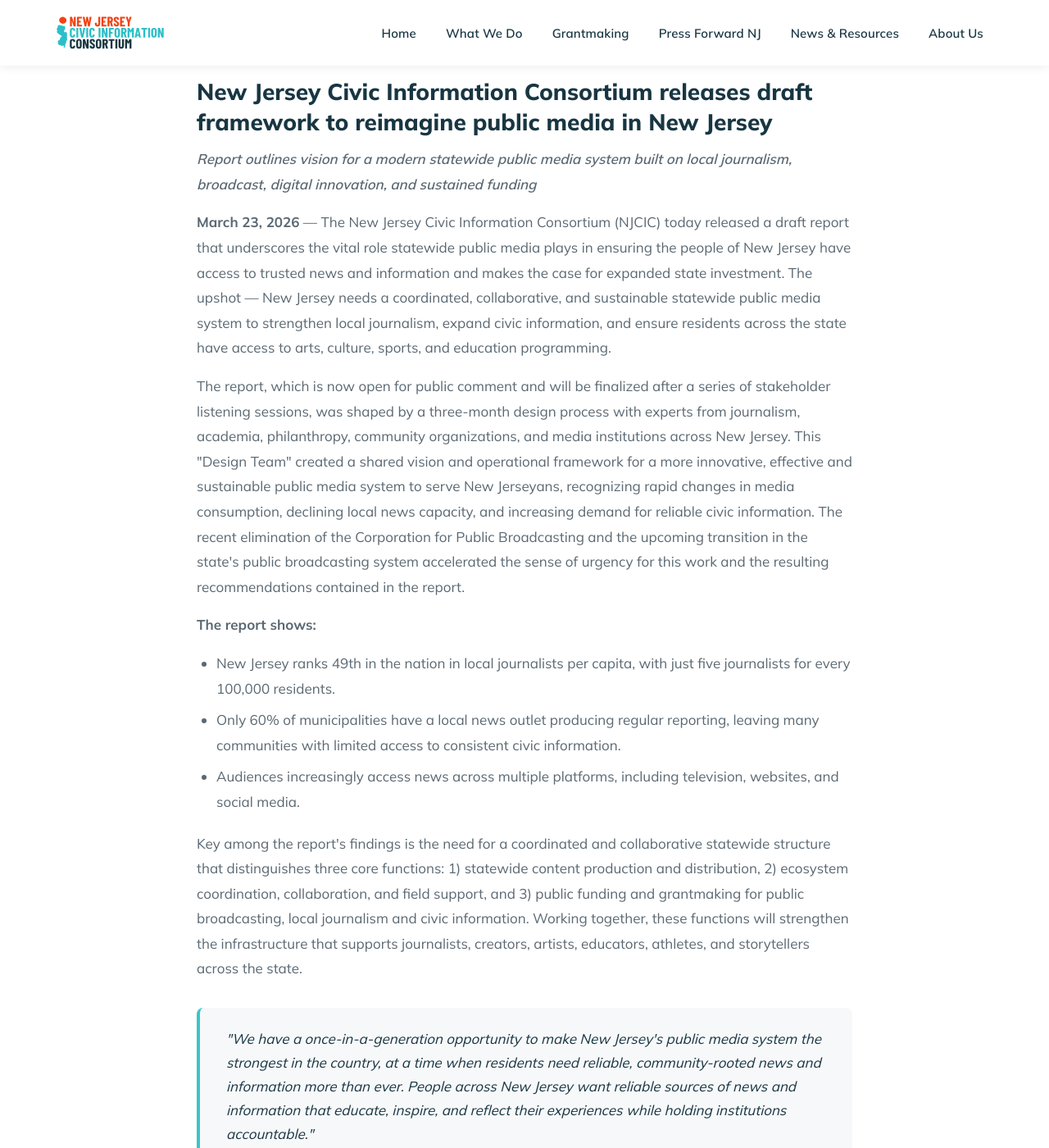
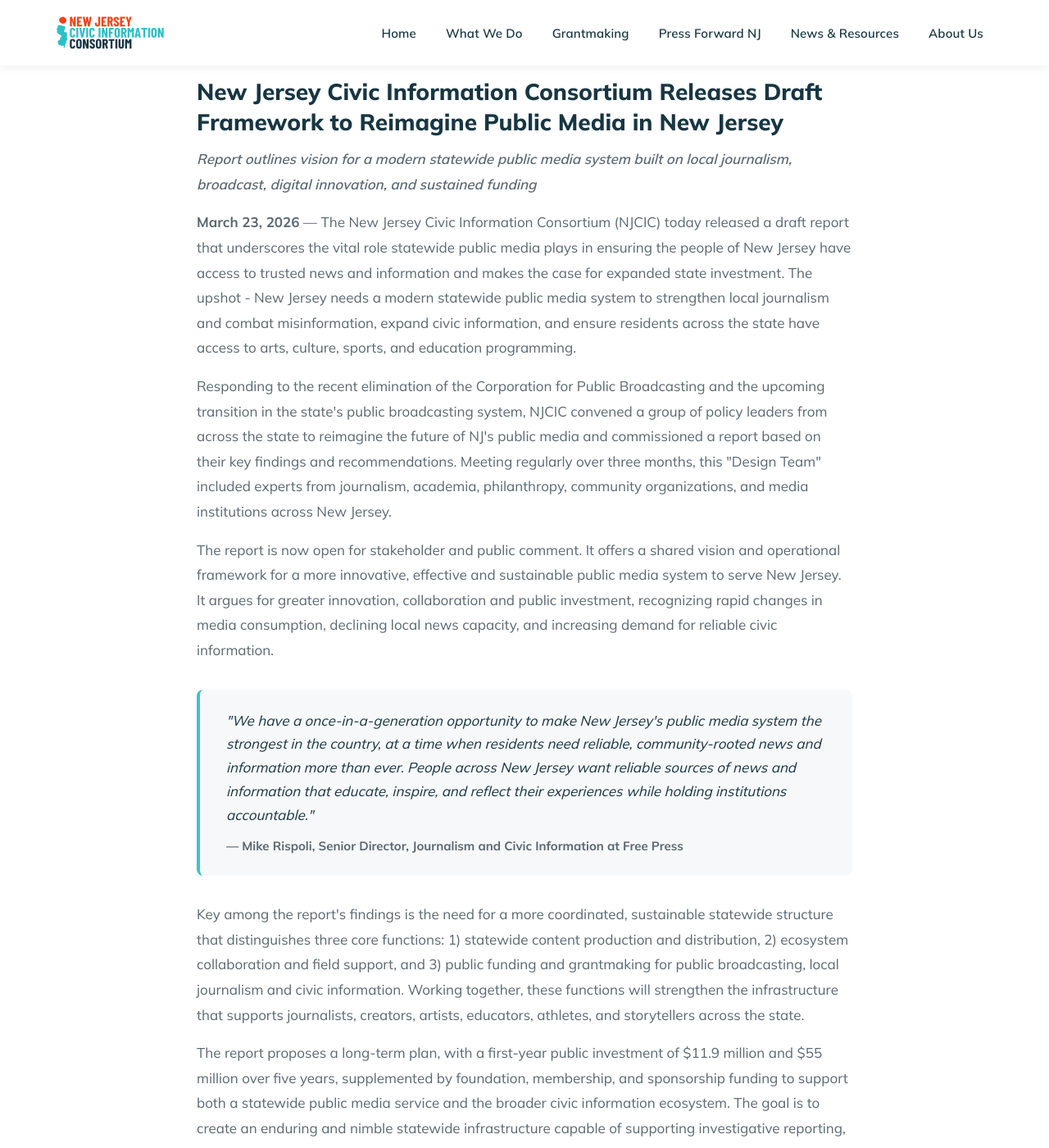
Before and after one commit to madi-mccool/njcivicinfo, a Jekyll site: the page built from docs/press-release-ecosystem-report.html, in a window 1280 px wide and 1400 px high, scrolled down 460 px. Shown: the whole window at 82% size. Built offline with Jekyll 4.4.1, drawn with Linux system fonts in a browser that asks for light colours; some of the changed text lies outside the part shown.

Commit message:
Update press release page with new copy and add ecosystem report enhancements
- Replace press release body with updated copy including new quotes, funding
  details ($11.9M first year, $55M over five years), and revised language
- Add hyperlinks for Due East Partners, Public Media Company, and Free Press
  in both press release and ecosystem report pages
- Add "Download this press release" card alongside "Explore the full report"
- Update "Explore the Report" buttons to link to the PDF report
- Add public comment CTA section with survey link on ecosystem report page
- Add note about listening sessions through early April

https://claude.ai/code/session_01CxibJkEjGFoAvXsJBy6GTX

```diff
--- a/docs/press-release-ecosystem-report.html
+++ b/docs/press-release-ecosystem-report.html
@@ -18,42 +18,37 @@ description: "New Jersey Civic Information Consortium releases draft framework t
 <section class="content-section">
   <div class="content-container">
     <div class="press-release-body">
-      <h2 class="press-release-headline">New Jersey Civic Information Consortium releases draft framework to reimagine public media in New Jersey</h2>
+      <h2 class="press-release-headline">New Jersey Civic Information Consortium Releases Draft Framework to Reimagine Public Media in New Jersey</h2>
       <p class="press-release-subhead">Report outlines vision for a modern statewide public media system built on local journalism, broadcast, digital innovation, and sustained funding</p>
 
-      <p><strong>March 23, 2026</strong> — The New Jersey Civic Information Consortium (NJCIC) today released a draft report that underscores the vital role statewide public media plays in ensuring the people of New Jersey have access to trusted news and information and makes the case for expanded state investment. The upshot — New Jersey needs a coordinated, collaborative, and sustainable statewide public media system to strengthen local journalism, expand civic information, and ensure residents across the state have access to arts, culture, sports, and education programming.</p>
+      <p><strong>March 23, 2026</strong> — The New Jersey Civic Information Consortium (NJCIC) today released a draft report that underscores the vital role statewide public media plays in ensuring the people of New Jersey have access to trusted news and information and makes the case for expanded state investment. The upshot - New Jersey needs a modern statewide public media system to strengthen local journalism and combat misinformation, expand civic information, and ensure residents across the state have access to arts, culture, sports, and education programming.</p>
 
-      <p>The report, which is now open for public comment and will be finalized after a series of stakeholder listening sessions, was shaped by a three-month design process with experts from journalism, academia, philanthropy, community organizations, and media institutions across New Jersey. This "Design Team" created a shared vision and operational framework for a more innovative, effective and sustainable public media system to serve New Jerseyans, recognizing rapid changes in media consumption, declining local news capacity, and increasing demand for reliable civic information. The recent elimination of the Corporation for Public Broadcasting and the upcoming transition in the state's public broadcasting system accelerated the sense of urgency for this work and the resulting recommendations contained in the report.</p>
+      <p>Responding to the recent elimination of the Corporation for Public Broadcasting and the upcoming transition in the state's public broadcasting system, NJCIC convened a group of policy leaders from across the state to reimagine the future of NJ's public media and commissioned a report based on their key findings and recommendations. Meeting regularly over three months, this "Design Team" included experts from journalism, academia, philanthropy, community organizations, and media institutions across New Jersey.</p>
 
-      <p><strong>The report shows:</strong></p>
-      <ul>
-        <li>New Jersey ranks 49th in the nation in local journalists per capita, with just five journalists for every 100,000 residents.</li>
-        <li>Only 60% of municipalities have a local news outlet producing regular reporting, leaving many communities with limited access to consistent civic information.</li>
-        <li>Audiences increasingly access news across multiple platforms, including television, websites, and social media.</li>
-      </ul>
-
-      <p>Key among the report's findings is the need for a coordinated and collaborative statewide structure that distinguishes three core functions: 1) statewide content production and distribution, 2) ecosystem coordination, collaboration, and field support, and 3) public funding and grantmaking for public broadcasting, local journalism and civic information. Working together, these functions will strengthen the infrastructure that supports journalists, creators, artists, educators, athletes, and storytellers across the state.</p>
+      <p>The report is now open for stakeholder and public comment. It offers a shared vision and operational framework for a more innovative, effective and sustainable public media system to serve New Jersey. It argues for greater innovation, collaboration and public investment, recognizing rapid changes in media consumption, declining local news capacity, and increasing demand for reliable civic information.</p>
 
       <blockquote class="press-release-quote">
         <p>"We have a once-in-a-generation opportunity to make New Jersey's public media system the strongest in the country, at a time when residents need reliable, community-rooted news and information more than ever. People across New Jersey want reliable sources of news and information that educate, inspire, and reflect their experiences while holding institutions accountable."</p>
         <cite>— Mike Rispoli, Senior Director, Journalism and Civic Information at Free Press</cite>
       </blockquote>
 
-      <p>The report proposes a five-year investment of public and private funding to support both a statewide public media service and the broader civic information ecosystem. The goal is to create a durable and permanent, yet flexible, infrastructure capable of supporting investigative reporting, regional coverage, community engagement, and digital and broadcast distribution across the state, fueled in part by continued grantmaking to local news outlets by the New Jersey Civic Information Consortium.</p>
+      <p>Key among the report's findings is the need for a more coordinated, sustainable statewide structure that distinguishes three core functions: 1) statewide content production and distribution, 2) ecosystem collaboration and field support, and 3) public funding and grantmaking for public broadcasting, local journalism and civic information. Working together, these functions will strengthen the infrastructure that supports journalists, creators, artists, educators, athletes, and storytellers across the state.</p>
+
+      <p>The report proposes a long-term plan, with a first-year public investment of $11.9 million and $55 million over five years, supplemented by foundation, membership, and sponsorship funding to support both a statewide public media service and the broader civic information ecosystem. The goal is to create an enduring and nimble statewide infrastructure capable of supporting investigative reporting, regional coverage, community engagement, and digital and broadcast distribution, fueled, in part, by continued grantmaking to local news outlets by the New Jersey Civic Information Consortium.</p>
 
       <blockquote class="press-release-quote">
         <p>"This represents an important step in reimagining how public media can serve New Jersey. The goal is to ensure that every community in our state has access to trusted news, cultural and sports programming, civic information, and storytelling that reflects the full diversity of New Jersey."</p>
         <cite>— Lisa Sahulka, Executive Director of the New Jersey Civic Information Consortium</cite>
       </blockquote>
 
-      <p>The proposed framework and budget were developed by a consulting team including Due East Partners, Public Media Company, and Free Press, who worked alongside the Design Team to review national benchmarks, assess New Jersey's media landscape, and develop potential governance, operational, and financial models for a reimagined system. Public Media Company led the business and budget modeling, drawing on 25 years of experience working with public media institutions across the country.</p>
+      <p>The proposed framework and budget were developed by a consulting team including <a href="https://dueeastpartners.com/about" target="_blank" rel="noopener">Due East Partners</a>, <a href="https://publicmedia.co/about-us/" target="_blank" rel="noopener">Public Media Company</a>, and <a href="https://www.freepress.net/about" target="_blank" rel="noopener">Free Press</a>, who worked alongside the Design Team to review national benchmarks, assess New Jersey's media landscape, and develop potential governance, operational, and financial models for a reimagined system. Public Media Company led the business and budget modeling, drawing on 25 years of experience working with public media institutions across the country.</p>
 
       <blockquote class="press-release-quote">
-        <p>"This design process brought together leading experts in New Jersey and nationally to envision a modern public media system for New Jersey. The heart of this new system is a statewide network that builds on NJ's existing assets to increase innovation, partnership and public voice."</p>
+        <p>"This visioning process brought together leading experts in New Jersey and nationally to design an innovative, yet homegrown public media system for the Garden State that builds on what's working and addresses what's not. The ultimate goal is to ensure people across the state can access trusted, timely news and civic information through public media that is of New Jersey, by New Jersey, for New Jersey."</p>
         <cite>— Lauren Maddox, Co-Founder, Due East Partners</cite>
       </blockquote>
 
-      <p>The full report is now available for stakeholder input and public comment. Free Press and Due East will host listening sessions with key stakeholders through early April—including legislators, journalists, community leaders, educators, and philanthropic partners. Feedback will be summarized and incorporated into the final report expected later this spring.</p>
+      <p>The full report is now available <a href="https://njcivicinfo.org/wp-content/uploads/2026/03/2026-New-Jersey-Public-Media-Ecosystem-Report.pdf" target="_blank" rel="noopener">here</a> for stakeholder input and public comment. To submit feedback, please complete <a href="https://www.surveyhero.com/c/NJpublic" target="_blank" rel="noopener">this short survey.</a> Free Press and Due East will host listening sessions with key stakeholders through early April—including legislators, journalists, community leaders, educators, and philanthropic partners. Feedback will be summarized and incorporated into the final report expected later this spring.</p>
 
       <hr class="press-release-divider">
 
@@ -72,14 +67,24 @@ description: "New Jersey Civic Information Consortium releases draft framework t
 
 <!-- Explore the Report CTA -->
 <section class="content-section bg-offwhite" style="padding: 60px 0;">
-  <div class="content-container" style="text-align: center;">
-    <div class="report-cta-card">
-      <div class="report-cta-icon">
-        <svg viewBox="0 0 24 24" xmlns="http://www.w3.org/2000/svg"><path d="M19 3H5c-1.1 0-2 .9-2 2v14c0 1.1.9 2 2 2h14c1.1 0 2-.9 2-2V5c0-1.1-.9-2-2-2zm-5 14H7v-2h7v2zm3-4H7v-2h10v2zm0-4H7V7h10v2z"/></svg>
+  <div class="content-container">
+    <div style="display: flex; gap: 32px; justify-content: center; flex-wrap: wrap;">
+      <div class="report-cta-card" style="flex: 1; max-width: 400px;">
+        <div class="report-cta-icon">
+          <svg viewBox="0 0 24 24" xmlns="http://www.w3.org/2000/svg"><path d="M19 3H5c-1.1 0-2 .9-2 2v14c0 1.1.9 2 2 2h14c1.1 0 2-.9 2-2V5c0-1.1-.9-2-2-2zm-5 14H7v-2h7v2zm3-4H7v-2h10v2zm0-4H7V7h10v2z"/></svg>
+        </div>
+        <h3>Explore the Full Report</h3>
+        <p>Read the complete Public Media Ecosystem Report to learn more about the vision for public media in New Jersey.</p>
+        <a href="{{ '/ecosystem-report/' | relative_url }}" class="btn btn-primary">View the Report</a>
       </div>
-      <h3>Explore the Full Report</h3>
-      <p>Read the complete Public Media Ecosystem Report to learn more about the vision for public media in New Jersey.</p>
-      <a href="{{ '/ecosystem-report/' | relative_url }}" class="btn btn-primary">View the Report</a>
+      <div class="report-cta-card" style="flex: 1; max-width: 400px;">
+        <div class="report-cta-icon">
+          <svg viewBox="0 0 24 24" xmlns="http://www.w3.org/2000/svg"><path d="M19 9h-4V3H9v6H5l7 7 7-7zM5 18v2h14v-2H5z"/></svg>
+        </div>
+        <h3>Download This Press Release</h3>
+        <p>Download a PDF copy of this press release for your records or to share with colleagues.</p>
+        <a href="https://njcivicinfo.org/wp-content/uploads/2026/03/Press-Release-New-Jersey-Civic-Information-Consortium-releases-draft-framework-to-reimagine-public-media-in-New-Jersey.pdf" target="_blank" rel="noopener" class="btn btn-primary">Download PDF</a>
+      </div>
     </div>
   </div>
 </section>
```
Also changed, not shown: docs/ecosystem-report.html (+21 -4 lines).
